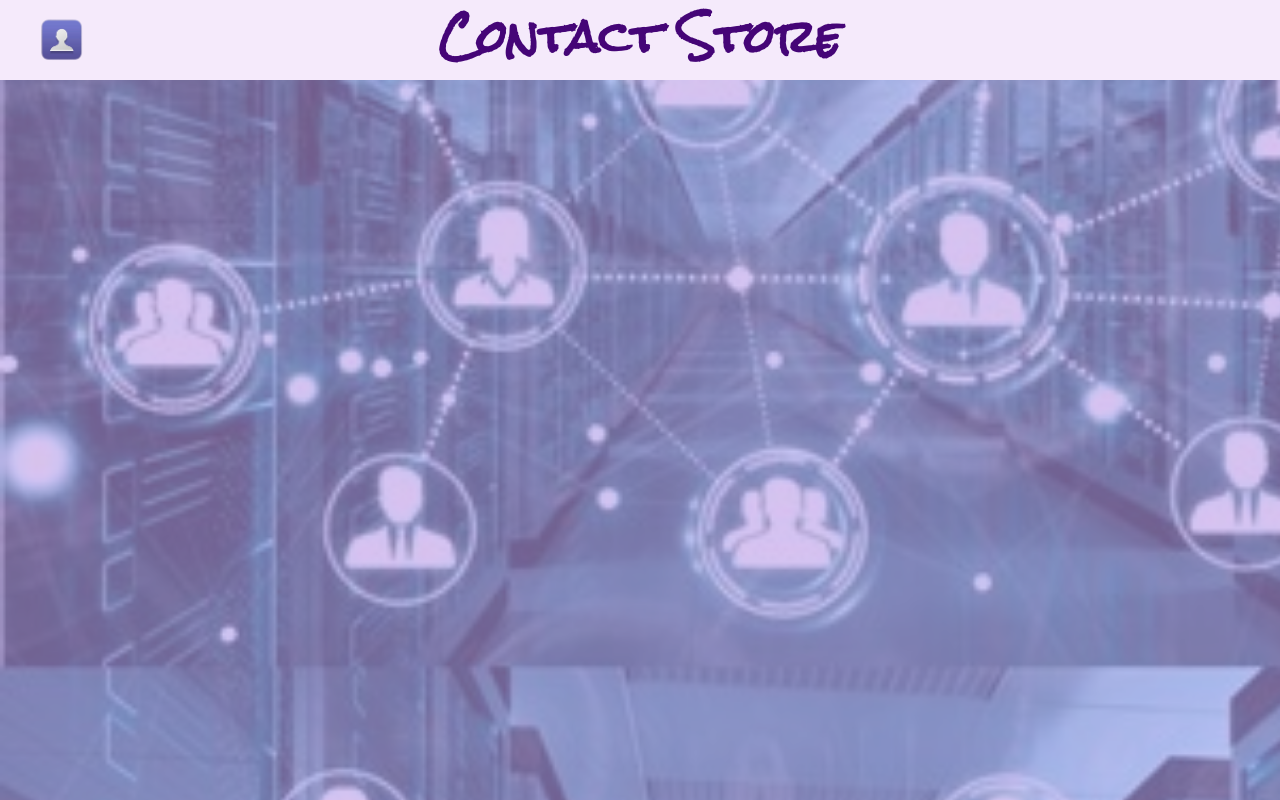
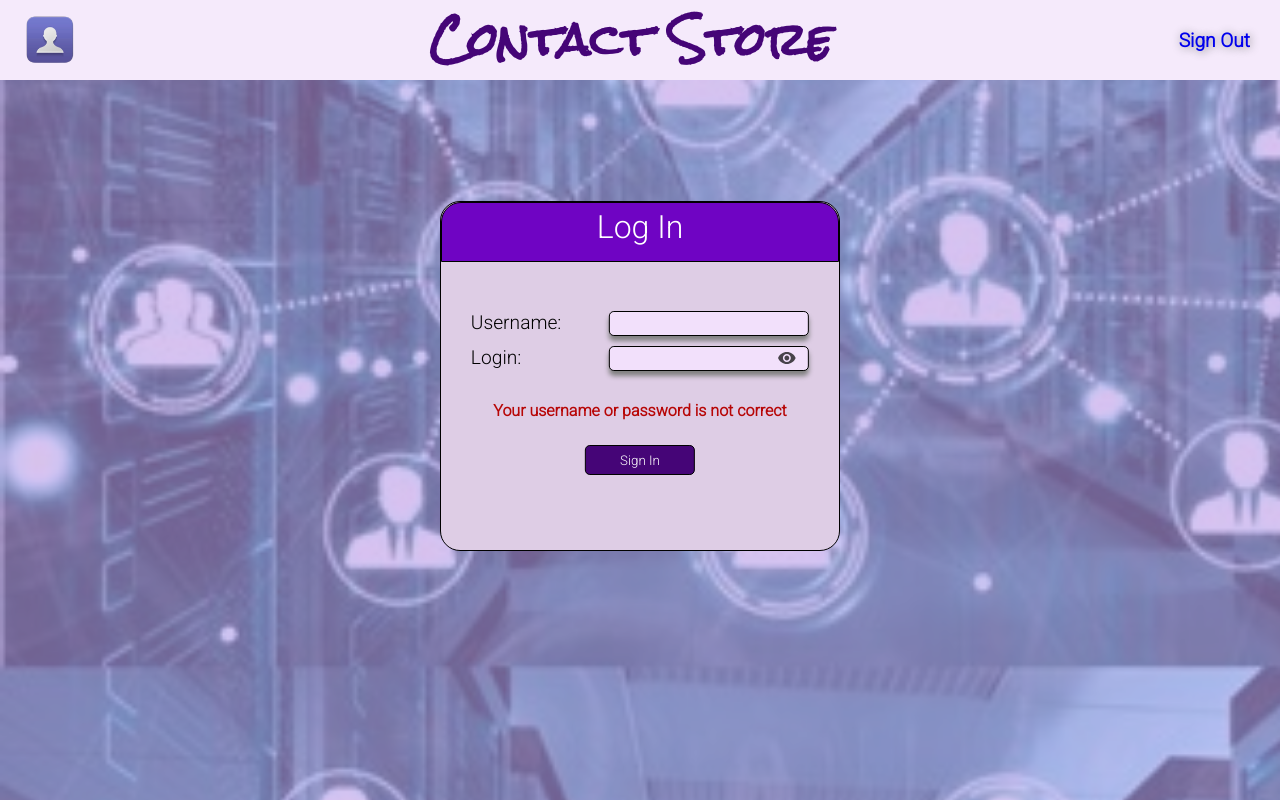
Before and after one commit to vikhulei/crm_v2, a React (Create React App) app: page / in a window 1280 px wide. Before the commit this address had no page. Built offline with nearby package versions, Linux system fonts and the light colour scheme.

Commit message:
login page formatting completed

```diff
--- a/src/App.css
+++ b/src/App.css
@@ -1,5 +1,8 @@
+@import url('https://fonts.googleapis.com/css2?family=Roboto:wght@300&display=swap');
+
 * {
   margin: 0;
   padding: 0;
   box-sizing: border-box;
+  font-family: Roboto
 }
--- a/src/App.js
+++ b/src/App.js
@@ -1,3 +1,4 @@
+import "./App.css"
 import { useState } from "react"
 import { BrowserRouter as Router, Routes, Route } from "react-router-dom"
 import Background from "./components/background/Background"
@@ -12,7 +13,7 @@ const App = () => {
       <Background/>
       <Router>
         <Routes>
-          <Route path="/login" element={<Login />} />
+          <Route path="/" element={<Login />} />
           <Route element={<Protected auth={auth} />}>
             <Route path="/contactstore" element={<ContactStore />} />
           </Route>
--- a/src/components/background/navbar/NavBar.js
+++ b/src/components/background/navbar/NavBar.js
@@ -1,4 +1,4 @@
-import {NavBarWrapper, Title, Logo} from "./NavBarStyle"
+import {NavBarWrapper, Title, Logo, SignOut} from "./NavBarStyle"
 import logo from "../../../assets/logo.png"
 
 const NavBar = () => {
@@ -6,6 +6,7 @@ const NavBar = () => {
         <NavBarWrapper>
             <Logo src={logo} alt="logo" />
             <Title>Contact Store</Title>
+            <SignOut href="#">Sign Out</SignOut>
         </NavBarWrapper>
     )
 }
--- a/src/components/background/navbar/NavBarStyle.js
+++ b/src/components/background/navbar/NavBarStyle.js
@@ -6,20 +6,31 @@ width: 100%;
 height: 80px;
 background-color: #F5EAFB;
 z-index: 99;
+display: flex;
+justify-content: space-between;
+align-items: center;
+padding-left: min(30px, 1vw);
+padding-right: min(30px, 3vw);
 `
 
 const Title = styled.h1 `
     font-family: "Rock Salt";
-    font-size: 2.7rem;
+    font-size: min(2.7rem, 6vw);
     color: #450577;
-    text-align: center;
-    line-height: 1.7;
 `
 const Logo = styled.img `
-    position: absolute;
-    width: 60px;
-    left: 30px;
-    top: 50%;
-    transform: translateY(-50%);
+    width: 10vw;
+    max-width: 70px;
 `
-    export {NavBarWrapper, Title, Logo}
+const SignOut = styled.a `
+    text-decoration: none;
+    font-size: min(1.2rem, 3vw);
+    font-weight: bold;
+    text-shadow: grey 1px 1px 10px;
+    &:active {
+        color: darkblue;
+        transform: translate(1px, 1px);
+    }
+`
+
+    export {NavBarWrapper, Title, Logo, SignOut}
--- a/src/components/ui/StyledComponents.js
+++ b/src/components/ui/StyledComponents.js
@@ -16,7 +16,7 @@ width: 50%;
 
 const Input = styled.input `
     height: 25px;
-    width: 150px;
+    // max-width: 150px;
     padding-left: 5px;
     background-color: #F2E0FB;
     border: black 1px solid;
@@ -47,12 +47,13 @@ const LargeButton = styled(SmallButton) `
 
 const RedText = styled.p `
     color: #B70606;
-    font-weight: 600;
+    font-size: min(1rem, 4.5vw);
+    font-weight: bold;
 `
 
 const DataBox = styled.div `
     position: relative;
-    width: 100vw;
+    width: 90vw;
     max-width: 350px;
     height: 600px;
     background-color: #DECDE5;
--- a/src/pages/login/LoginStyle.js
+++ b/src/pages/login/LoginStyle.js
@@ -4,32 +4,34 @@ import {DataBox, Label, Input, RedText } from "../../components/ui/StyledCompone
 
 
 const DataBoxLogin = styled(DataBox) `
-position: absolute;
-top: 40%;
-left: 50%;
-transform: translate(-50%, -50%);
-min-width: 400px;
-height: 350px;
+    position: absolute;
+    top: 47%;
+    left: 50%;
+    transform: translate(-50%, -50%);
+    max-width: 400px;
+    height: 350px;
 `
 const FormLogin = styled.form `
     position: absolute;
     top: 55%;
     left: 50%;
     transform: translate(-50%, -50%);
-    width: 80%;
+    width: 85%;
     text-align: center;
 
 `
 
 const LabelLogin = styled(Label) `
-    position: relative;
+    // position: relative;
     width: 100%;
     margin-bottom: 10px;
+    font-size: min(1.2rem, 4.5vw);
 `
 
 const InputLogin = styled(Input) `
     postion: absolute;
-    width: 200px;
+    width: 50vw;
+    max-width: 200px;
 `
 
 const RedTextLogin = styled(RedText) `
@@ -39,6 +41,7 @@ const Visibility = styled(VisibilityIcon) `
 position: absolute;
 right: 10px;
 opacity: 0.7;
+transform: scale(0.8);
 `
 
 export {DataBoxLogin, FormLogin, LabelLogin, InputLogin, RedTextLogin, Visibility}
```
